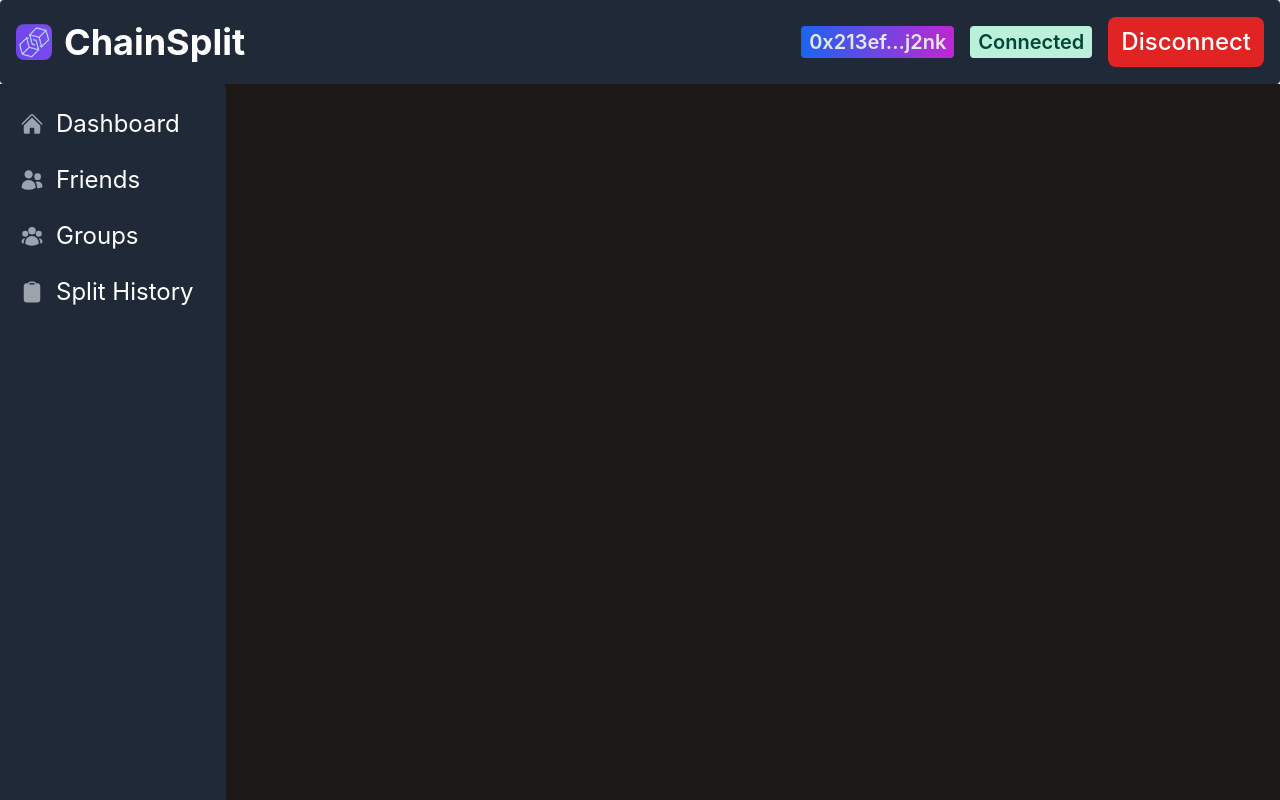
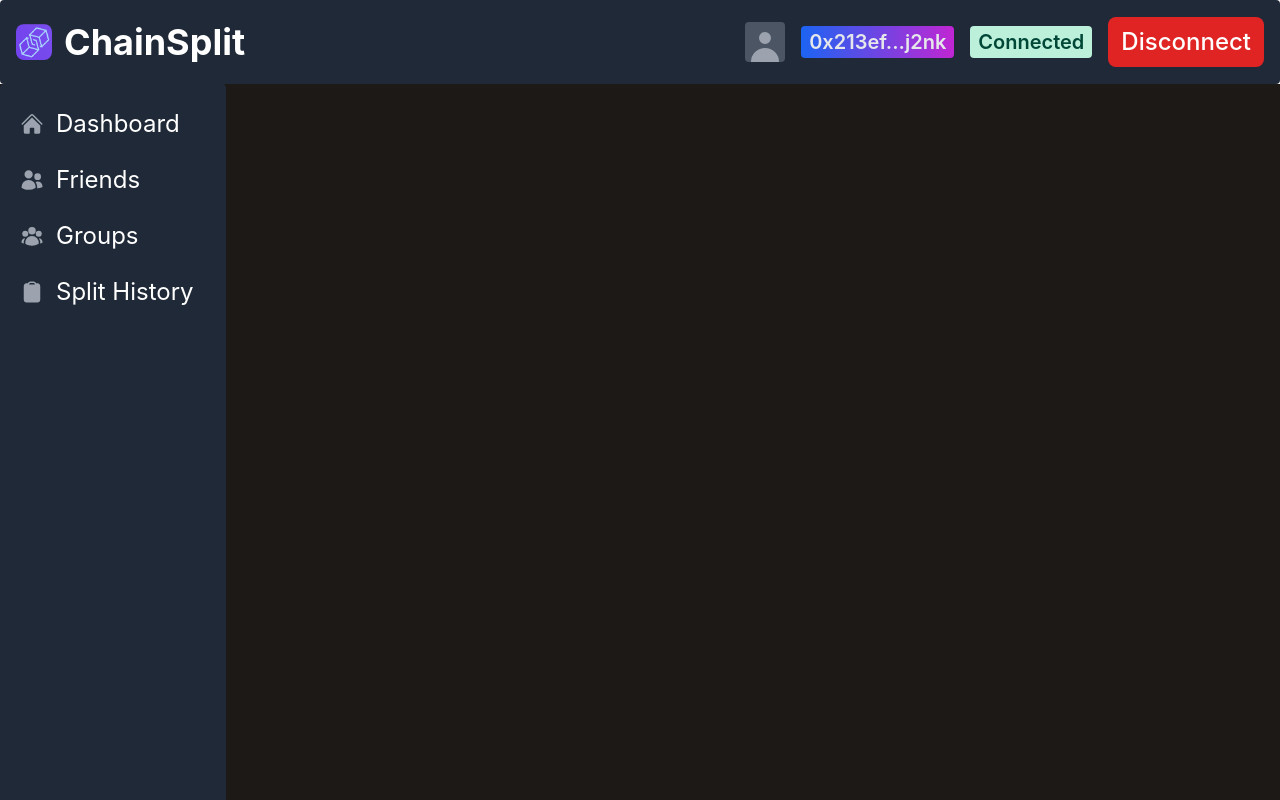
Before and after one commit to karan2605/Chain-Split, a React (Create React App) app: page /dashboard in a window 1280 px wide. Shown: the top 800 px of the page. Built offline with nearby package versions, Linux system fonts and the light colour scheme.

Commit message:
Added avatar placeholder

```diff
--- a/src/components/DashboardBar.js
+++ b/src/components/DashboardBar.js
@@ -1,6 +1,7 @@
 import { Navbar } from "flowbite-react/lib/cjs/components/Navbar/Navbar";
 import { Button } from "flowbite-react/lib/cjs/components/Button/Button";
 import { Badge } from "flowbite-react/lib/cjs/components/Badge/Badge";
+import { Avatar } from "flowbite-react/lib/cjs/components/Avatar/Avatar";
 
 import logo from "../assets/logo.png";
 
@@ -22,6 +23,7 @@ const DashboardBar = () => {
             </span>
             </Navbar.Brand>
             <div className="flex text-xl gap-4 items-center">
+                <Avatar />
                 <Badge size="lg" color="dark" className={"text-white bg-gradient-to-r from-blue-600 to-fuchsia-600"}>
                     0x213ef...j2nk
                 </Badge>
```
